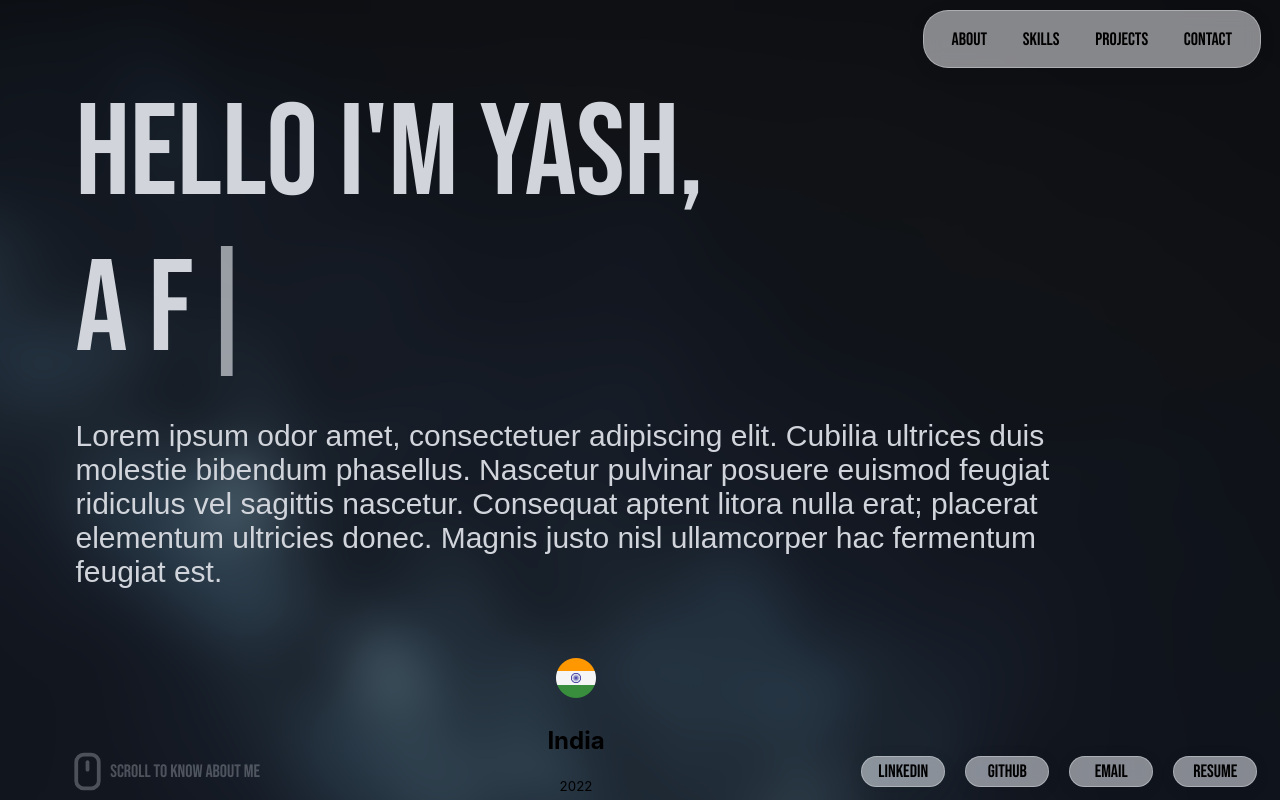
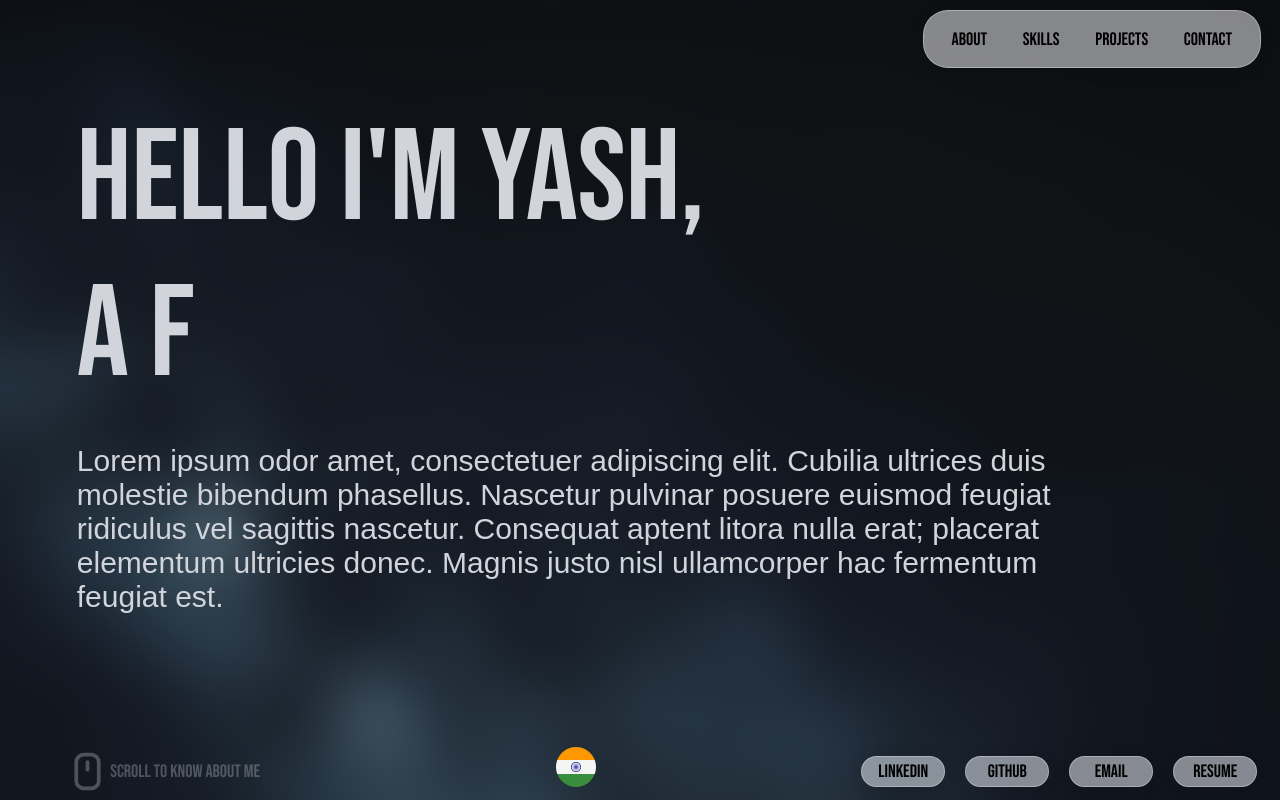
Before and after one commit to YashPatel04/My-Portfolio, a React (Create React App) app: page / in a window 1280 px wide. Shown: the top 800 px of the page. Built offline with nearby package versions, Linux system fonts and the light colour scheme; the HTML template or start-up script is replaced by a standard one; a web font is replaced by a local one.

Commit message:
minor bug fixes

```diff
--- a/src/App.css
+++ b/src/App.css
@@ -4,4 +4,18 @@ html {
   background-size:cover; /* Make the image cover the entire viewport */
   background-position: center; /* Center the image */
   width: 90vw;
+  overflow: hidden; /* Hide the scrollbar */
+  overflow-y:scroll; /* Allow vertical scrolling */
+
 }
+html::-webkit-scrollbar {
+  display: none;
+}
+
+/* Hide scrollbar for Firefox */
+html {
+  scrollbar-width: none; /* Firefox */
+}
+.Yash-Intro{
+  position: fixed;
+}
--- a/src/App.js
+++ b/src/App.js
@@ -16,11 +16,13 @@ function App() {
     gsap.to(".Yash-Intro", {
       scrollTrigger: {
         trigger: ".Yash-Intro",
-        start: "+=.5",
+        start: "top 1%",
         end: "bottom bottom",
         scrub: 1,
+        pin: true,
+        pinSpacing: false,
       },
-      y: -70,
+      y: -60,
       opacity: 0, // Provide a value for opacity
     });
   }, []);
@@ -33,10 +35,10 @@ function App() {
       <Router>
         <Navbar />
         <div className='Yash-Intro'><Intro/></div>
-        <Timeline />
-        <Routes>
-
-        </Routes>
+        <div className='Yash-Time'>
+          <Timeline />
+        </div>
+        <Routes></Routes>
         <Footer />
       </Router>
       </>
--- a/src/components/content/Intro.css
+++ b/src/components/content/Intro.css
@@ -23,3 +23,6 @@
     text-align: left;
     width:79vw;
 }
+#introItem1{
+    margin-top: 8vh;
+}
--- a/src/components/content/Intro.js
+++ b/src/components/content/Intro.js
@@ -21,7 +21,7 @@ function Intro() {
   return (
     <div>
       <section id='intro'>
-        <section className='intro-item'>
+        <section id='introItem1' className='intro-item'>
             Hello I'm Yash,
         </section>
         <section className='intro-item' id='changing-text'>
```
